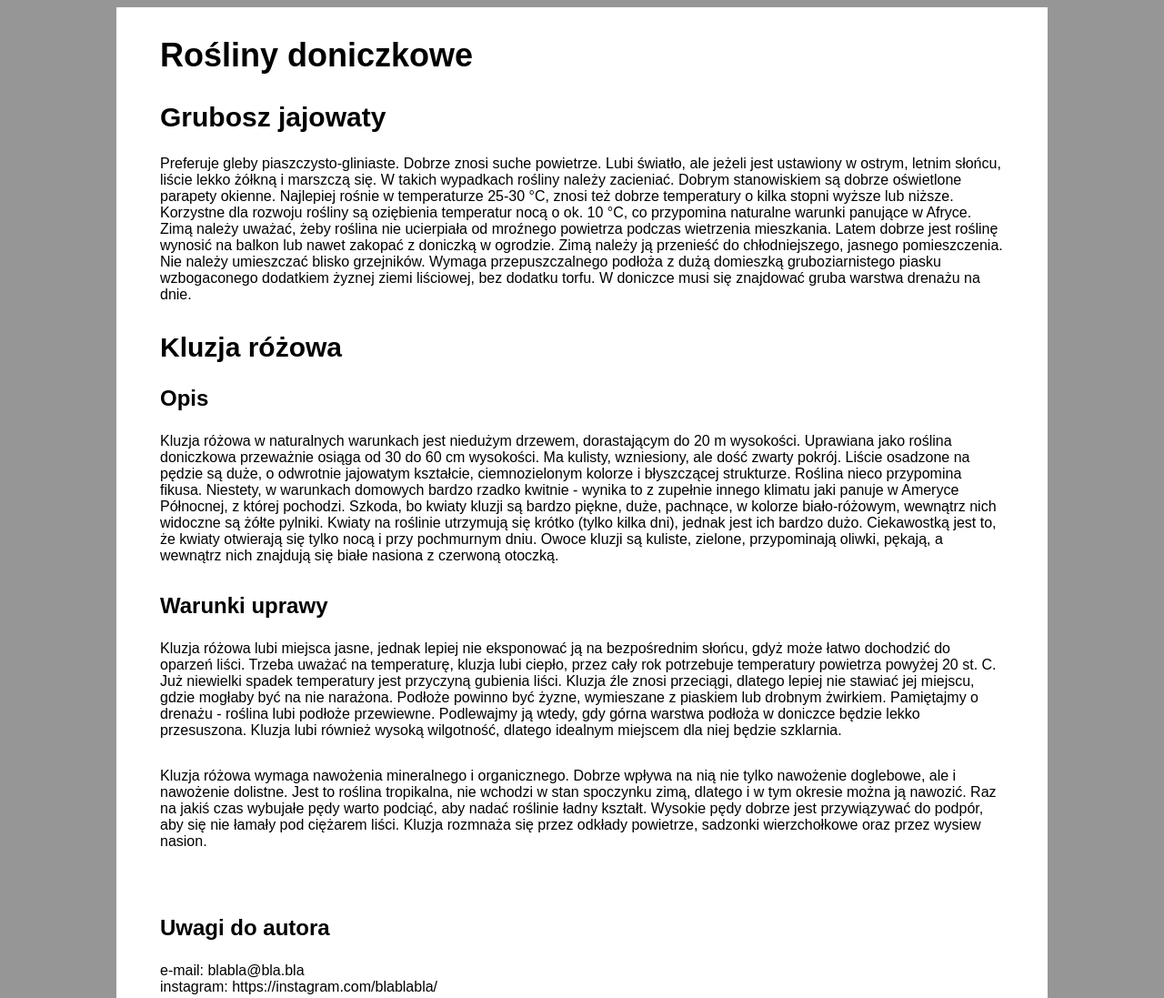
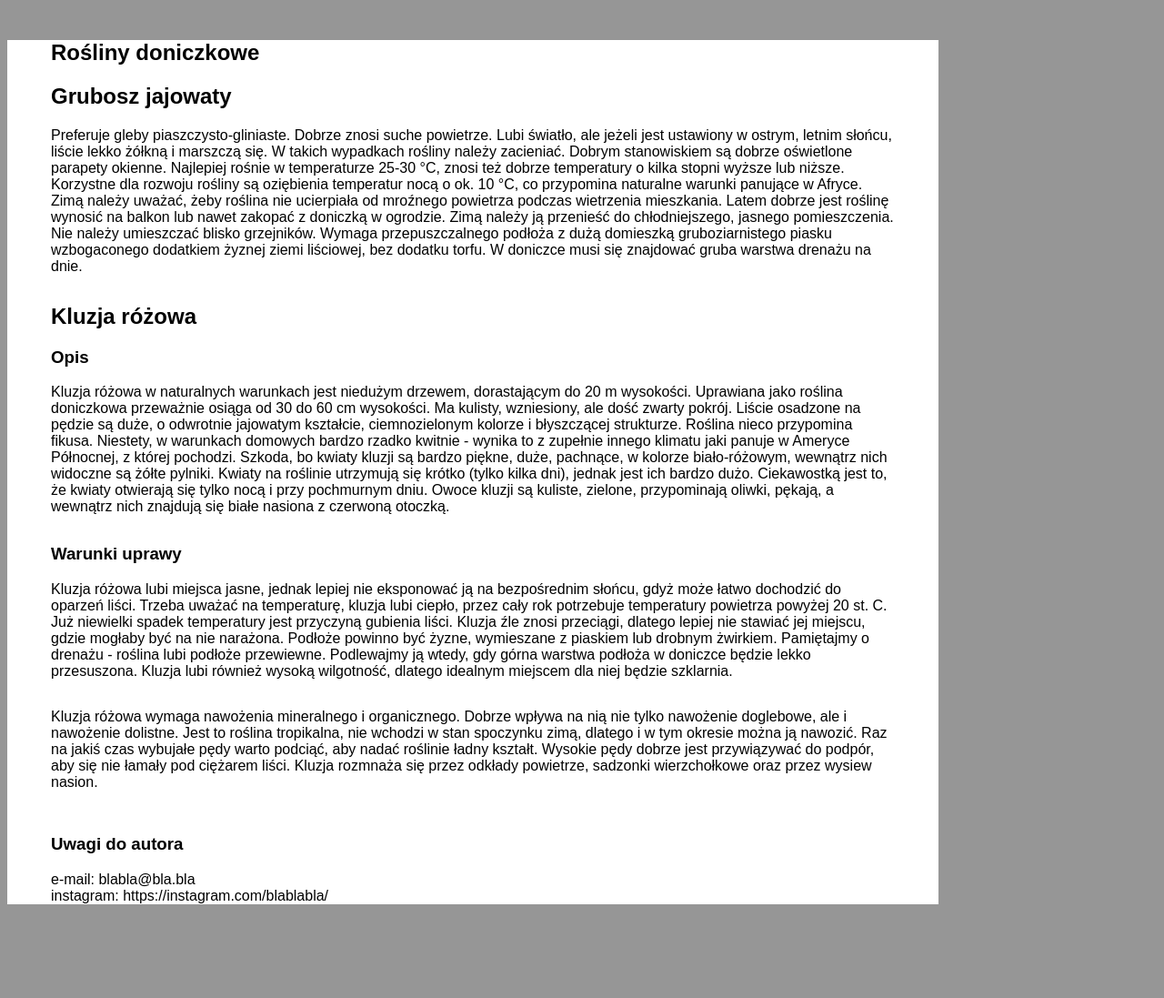
Before and after one commit to WiktorGancarczyk243054/PIWsysWebowych, a plain HTML site: page lista1/zad-1/index.html in a window 1280 px wide. Shown: the top 1097 px of the page at 91% size. After the commit the page ends 1052 px from the top, so only its background shows below. Drawn offline with Linux system fonts and the light colour scheme.

Commit message:
poprawki do listy naniesione w trakcie oddawania

```diff
--- a/lista1/zad-1/css/style.css
+++ b/lista1/zad-1/css/style.css
@@ -5,19 +5,20 @@
 	box-sizing: border-box;
 }
 body {
+	/* (b) */
+	max-width: 1024px;
 	/* (c) */
 	background-color: rgb(150, 150, 150);
+	/* (g) */
+	padding-bottom: 2px;
+	padding-top: 1em;
+
 }
 div {
-	/* (b) */
-	max-width: 1024px;
 	/* (c) */
 	background-color: white;
 	margin-left: auto;
 	margin-right: auto;
-	/* (g) */
-	padding-bottom: 1px;
-	padding-top: 1em;
 }
 
 p {
@@ -27,25 +28,12 @@ p {
 
 section {
 	/* (g) */
-	padding-top: 1em;
+	/*padding-top: 1em;*/
 	/* (e) */
-	margin-bottom: 2em;
+	margin-bottom: 3em;
 	/* (f) */
 	margin-left: 3em;
 	margin-right: 3em;
 }
 
 /* (h) */
-h1 {
-	/* (g ) */
-	margin-top: 0;
-	font-size: 36px;
-}
-
-h2 {
-	font-size: 30px;
-}
-
-h3 {
-	font-size: 24px;
-}
--- a/lista1/zad-2/css/style.css
+++ b/lista1/zad-2/css/style.css
@@ -1,7 +1,7 @@
 body {
 	margin:0;
 	overflow-y: hidden;
-	min-width: 600px;
+	min-width: 240px;
 }
 
 .navbar {
--- /dev/null
+++ b/lista1/zad-3/css/style.css
@@ -0,0 +1,3 @@
+button {
+	all: initial;
+}
```
Also changed, not shown: lista1/zad-3/index.html (added, +14 -0 lines).
